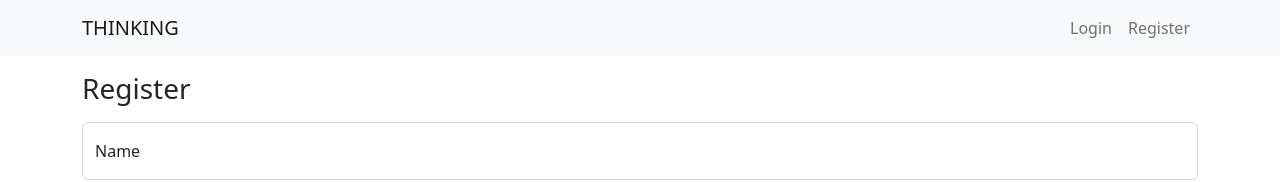
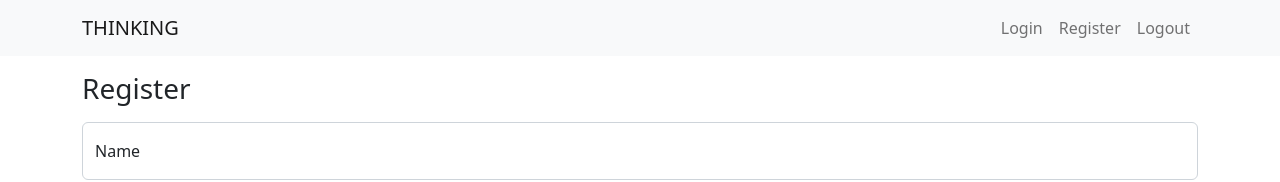
Before and after one commit to UcJunE/TGC-PROJECT-03-FE, a React (Create React App) app in the folder tgc-project-03/: page /register in a window 1280 px wide. Shown: the top 182 px of the page. Built offline with nearby package versions, Linux system fonts and the light colour scheme.

Commit message:
Added logout route

```diff
--- a/tgc-project-03/src/App.js
+++ b/tgc-project-03/src/App.js
@@ -24,6 +24,7 @@ function App() {
     <React.Fragment>
       <Toastify />
       <Router>
+        <UserProvider>
           <NavigationBar />
           <Routes>
             {/* products route */}
@@ -44,23 +45,10 @@ function App() {
               }
             />
             {/* client route */}
-          <Route
-            path="/login"
-            element={
-              <UserProvider>
-                <Login />
+            <Route path="/login" element={<Login />} />
+            <Route path="/register" element={<Register />} />
+          </Routes>
         </UserProvider>
-            }
-          />
-          <Route
-            path="/register"
-            element={
-              <UserProvider>
-                <Register />
-              </UserProvider>
-            }
-          />
-        </Routes>
       </Router>
     </React.Fragment>
   );
--- a/tgc-project-03/src/components/NavigationBar.js
+++ b/tgc-project-03/src/components/NavigationBar.js
@@ -24,6 +24,9 @@ export default function NavigationBar() {
             <Nav.Link eventKey="2" as={Link} to="/register">
               Register
             </Nav.Link>
+            <Nav.Link eventKey="3" onClick={userContext.logout}>
+             Logout
+            </Nav.Link>
           </Nav>
         </Navbar.Collapse>
       </Container>
--- a/tgc-project-03/src/providers/UsersProvider.js
+++ b/tgc-project-03/src/providers/UsersProvider.js
@@ -18,6 +18,7 @@ export default function UserProvider(props) {
   //user context
   const userContext = {
     checkIfAuthenticated: () => {
+      console.log("check run from nav");
       if (
         JSON.parse(localStorage.getItem("accessToken")) &&
         JSON.parse(localStorage.getItem("refreshToken"))
@@ -81,6 +82,25 @@ export default function UserProvider(props) {
         console.log(e);
       }
     },
+    logout: async (option = "") => {
+      console.log("logout route from provider is triggerred");
+      try {
+        await axios.post(BASE_API_URL + "/account/logout", {
+          refreshToken: JSON.parse(localStorage.getItem("refreshToken")),
+        });
+        // Clear state
+        localStorage.removeItem("accessToken");
+        localStorage.removeItem("refreshToken");
+
+        if (option !== "expire") {
+          toast.success("Logged out successfully");
+          navigateTo("/");
+        }
+      } catch (e) {
+        console.log(e);
+        // toast.error("An error occurred while logging out. Please try again");
+      }
+    },
   };
 
   return (
```
Lines whose indentation alone changed are shown as unchanged.
